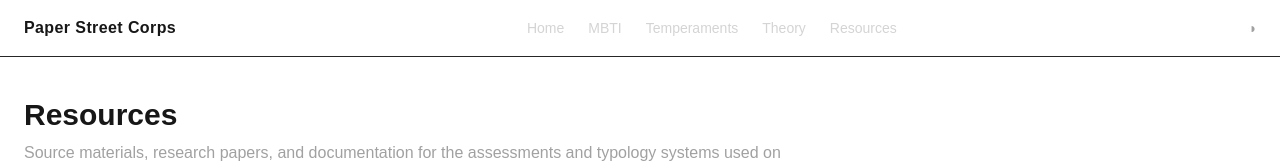
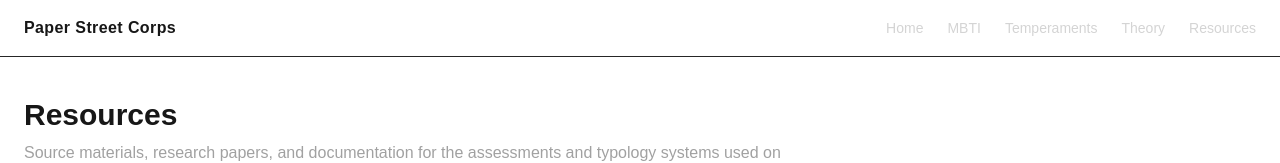
Before and after one commit to papersteetcorps/paper-street-corps, a Next.js app: page /resources in a window 1280 px wide. Shown: the top 163 px of the page. Built offline with nearby package versions, Linux system fonts and the light colour scheme.

Commit message:
Remove theme toggle - dark mode only

```diff
--- a/src/components/Header.tsx
+++ b/src/components/Header.tsx
@@ -1,5 +1,3 @@
-import ThemeToggle from "./ThemeToggle";
-
 export default function Header() {
   return (
     <header className="border-b border-neutral-800 px-6 py-4 flex items-center justify-between">
@@ -14,8 +12,6 @@
         <a href="/theory" className="hover:text-white">Theory</a>
         <a href="/resources" className="hover:text-white">Resources</a>
       </nav>
-
-      <ThemeToggle />
     </header>
   );
 }
--- a/src/components/ThemeToggle.tsx
+++ /dev/null
@@ -1,38 +0,0 @@
-"use client";
-
-import { useEffect, useState } from "react";
-import {
-  applyTheme,
-  getStoredTheme,
-  getSystemTheme,
-  setStoredTheme,
-  Theme,
-} from "@/lib/theme";
-
-export default function ThemeToggle() {
-  const [theme, setTheme] = useState<Theme>("dark");
-
-  useEffect(() => {
-    const stored = getStoredTheme();
-    const initial = stored ?? getSystemTheme();
-    setTheme(initial);
-    applyTheme(initial);
-  }, []);
-
-  function toggle() {
-    const next: Theme = theme === "dark" ? "light" : "dark";
-    setTheme(next);
-    setStoredTheme(next);
-    applyTheme(next);
-  }
-
-  return (
-    <button
-      onClick={toggle}
-      aria-label="Toggle theme"
-      className="text-sm text-neutral-400 hover:text-[var(--fg)]"
-    >
-      {theme === "dark" ? "◐" : "◑"}
-    </button>
-  );
-}
--- a/src/lib/theme.ts
+++ /dev/null
@@ -1,22 +0,0 @@
-export type Theme = "dark" | "light";
-
-const STORAGE_KEY = "psc-theme";
-
-export function getStoredTheme(): Theme | null {
-  if (typeof window === "undefined") return null;
-  return localStorage.getItem(STORAGE_KEY) as Theme | null;
-}
-
-export function setStoredTheme(theme: Theme) {
-  localStorage.setItem(STORAGE_KEY, theme);
-}
-
-export function applyTheme(theme: Theme) {
-  document.documentElement.setAttribute("data-theme", theme);
-}
-
-export function getSystemTheme(): Theme {
-  return window.matchMedia("(prefers-color-scheme: dark)").matches
-    ? "dark"
-    : "light";
-}
```
Also changed, not shown: 1 other file (tests, documents, lock files or other folders).
